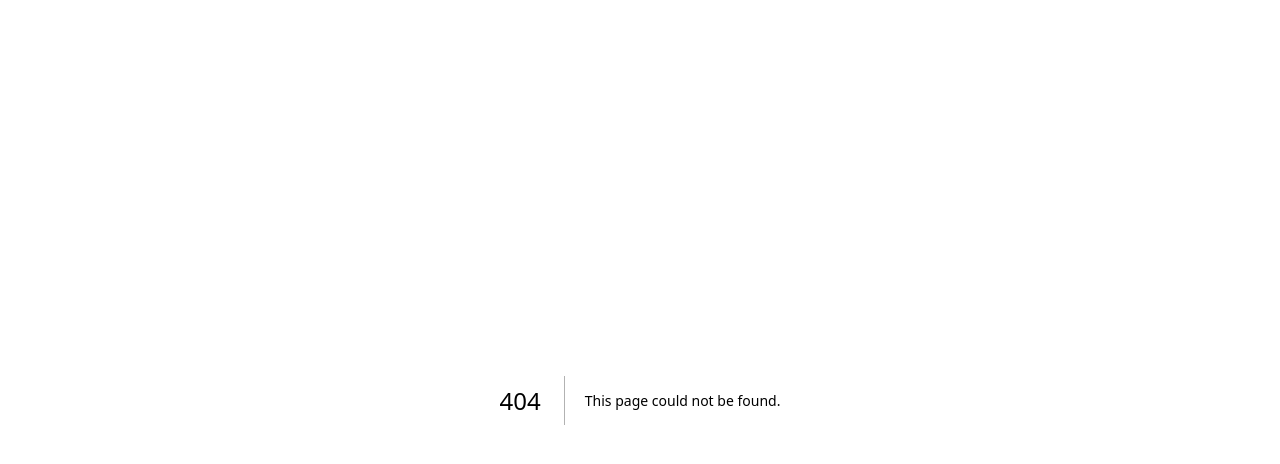
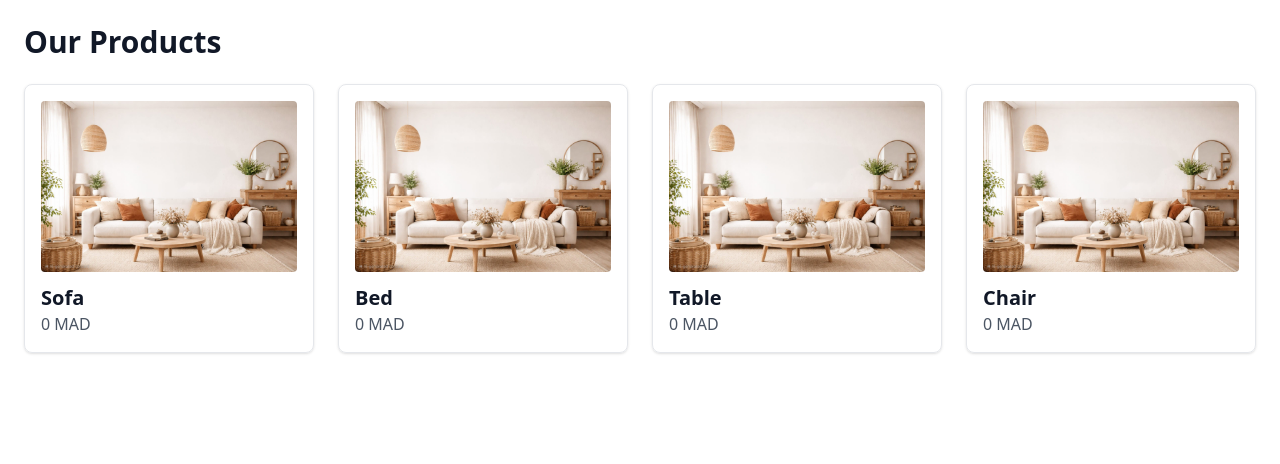
Before and after one commit to ElkanteNouhaila/furniture-next, a Next.js app: page /products in a window 1280 px wide. Before the commit this address had no page. Shown: the top 464 px of the page. Built offline with nearby package versions, Linux system fonts and the light colour scheme.

Commit message:
Update dependencies in pnpm-lock.yaml and refactor layout and page components. Added global styles and modified the homepage to display a welcome message and link to products.

```diff
--- a/app/layout.tsx
+++ b/app/layout.tsx
@@ -1,3 +1,6 @@
+// header & footer
+import './ui/global.css'
+
 export default function RootLayout({
     children,
   }: {
@@ -5,7 +8,9 @@ export default function RootLayout({
   }) {
     return (
         <html lang="en">
-      <body>{children}</body>
+            <body className='bg-white text-gray-900'>
+                {children}
+            </body>
         </html>
     );
   }
--- /dev/null
+++ b/app/lib/products.ts
@@ -0,0 +1,13 @@
+
+export type Product = {
+    name: string;
+    price: number;
+    image: string;
+  };
+
+  export const products: Record<string, Product> = {
+    sofa: { name: "Sofa", price: 0, image: "/products/test.jpeg" },
+    bed: { name: "Bed", price: 0, image: "/products/test.jpeg" },
+    table: { name: "Table", price: 0, image: "/products/test.jpeg" },
+    chair: { name: "Chair", price: 0, image: "/products/test.jpeg" },
+  };
--- a/app/page.tsx
+++ b/app/page.tsx
@@ -1,33 +1,15 @@
-import AcmeLogo from '@/app/ui/acme-logo';
-import { ArrowRightIcon } from '@heroicons/react/24/outline';
-import Link from 'next/link';
+// homepage
+import Link from "next/link";
 
-export default function Page() {
-  return (
-    <main className="flex min-h-screen flex-col p-6">
-      <div className="flex h-20 shrink-0 items-end rounded-lg bg-blue-500 p-4 md:h-52">
-        {/* <AcmeLogo /> */}
-      </div>
-      <div className="mt-4 flex grow flex-col gap-4 md:flex-row">
-        <div className="flex flex-col justify-center gap-6 rounded-lg bg-gray-50 px-6 py-10 md:w-2/5 md:px-20">
-          <p className={`text-xl text-gray-800 md:text-3xl md:leading-normal`}>
-            <strong>Welcome to Acme.</strong> This is the example for the{' '}
-            <a href="https://nextjs.org/learn/" className="text-blue-500">
-              Next.js Learn Course
-            </a>
-            , brought to you by Vercel.
-          </p>
-          <Link
-            href="/login"
-            className="flex items-center gap-5 self-start rounded-lg bg-blue-500 px-6 py-3 text-sm font-medium text-white transition-colors hover:bg-blue-400 md:text-base"
-          >
-            <span>Log in</span> <ArrowRightIcon className="w-5 md:w-6" />
-          </Link>
-        </div>
-        <div className="flex items-center justify-center p-6 md:w-3/5 md:px-28 md:py-12">
-          {/* Add Hero Images Here */}
-        </div>
-      </div>
-    </main>
-  );
-}
+export default function HomePage() {
+    return (
+        <main className="p-6">
+            <h1 className="text-4xl font-bold">Furniture Store</h1>
+            <p>Welcome to our furniture collection</p>
+
+            <Link href="./products" className="text-blue-500 underline">
+                View Products
+            </Link>
+        </main>
+    );
+  }
--- /dev/null
+++ b/app/products/[slug]/page.tsx
@@ -0,0 +1,29 @@
+"use client";
+
+import { useParams } from "next/navigation";
+import Image from "next/image";
+import { products, Product } from "@/app/lib/products";
+
+export default function ProductsPage() {
+  const { slug } = useParams() as { slug: string };
+  const product = products[slug];
+
+  if (!product) return <p>Product not found</p>;
+
+  return (
+    <main className="p-6">
+      <h1 className="text-3xl font-bold mb-4">
+        {product.name}
+      </h1>
+
+      <Image
+        src={product.image}
+        alt={product.name}
+        width={500}
+        height={300}
+      />
+
+      <p className="mt-4 text-gray-600">{product.price} MAD</p>
+    </main>
+  );
+}
--- /dev/null
+++ b/app/products/page.tsx
@@ -0,0 +1,16 @@
+import { products } from "@/app/lib/products";
+import ProductCard from "@/app/ui/ProductCard";
+
+export default function ProductsPage() {
+  return (
+    <main className="p-6">
+      <h1 className="text-3xl font-bold mb-6">Our Products</h1>
+
+      <div className="grid grid-cols-1 sm:grid-cols-2 md:grid-cols-3 lg:grid-cols-4 gap-6">
+        {Object.entries(products).map(([slug, product]) => (
+          <ProductCard key={slug} slug={slug} product={product} />
+        ))}
+      </div>
+    </main>
+  );
+}
--- /dev/null
+++ b/app/ui/ProductCard.tsx
@@ -0,0 +1,26 @@
+import Link from "next/link";
+import Image from "next/image";
+import { Product } from "@/app/lib/products";
+
+type ProductCardProps = {
+  slug: string;
+  product: Product;
+};
+
+export default function ProductCard({ slug, product }: ProductCardProps) {
+  return (
+    <Link href={`/products/${slug}`}>
+      <div className="border rounded-lg p-4 shadow hover:shadow-lg transition cursor-pointer">
+        <Image
+          src={product.image}
+          alt={product.name}
+          width={300}
+          height={200}
+          className="rounded"
+        />
+        <h2 className="mt-3 text-xl font-semibold">{product.name}</h2>
+        <p className="text-gray-600">{product.price} MAD</p>
+      </div>
+    </Link>
+  );
+}
```
Also changed, not shown: public/products/test.jpeg (added), 1 other file (tests, documents, lock files or other folders). Lines whose indentation alone changed are shown as unchanged.
